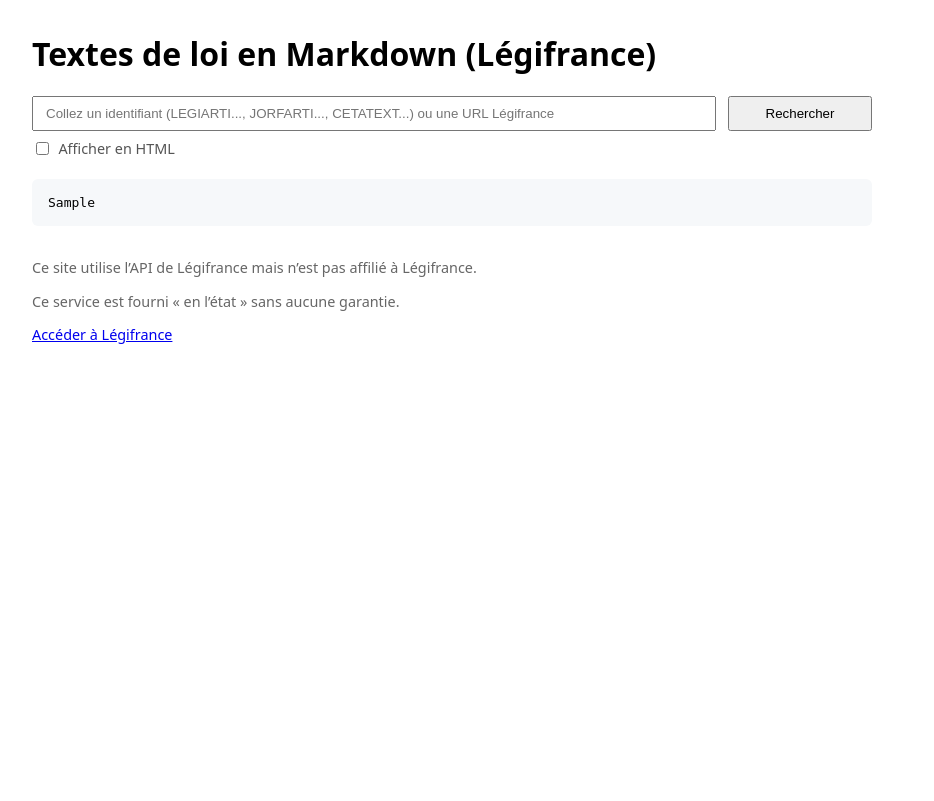
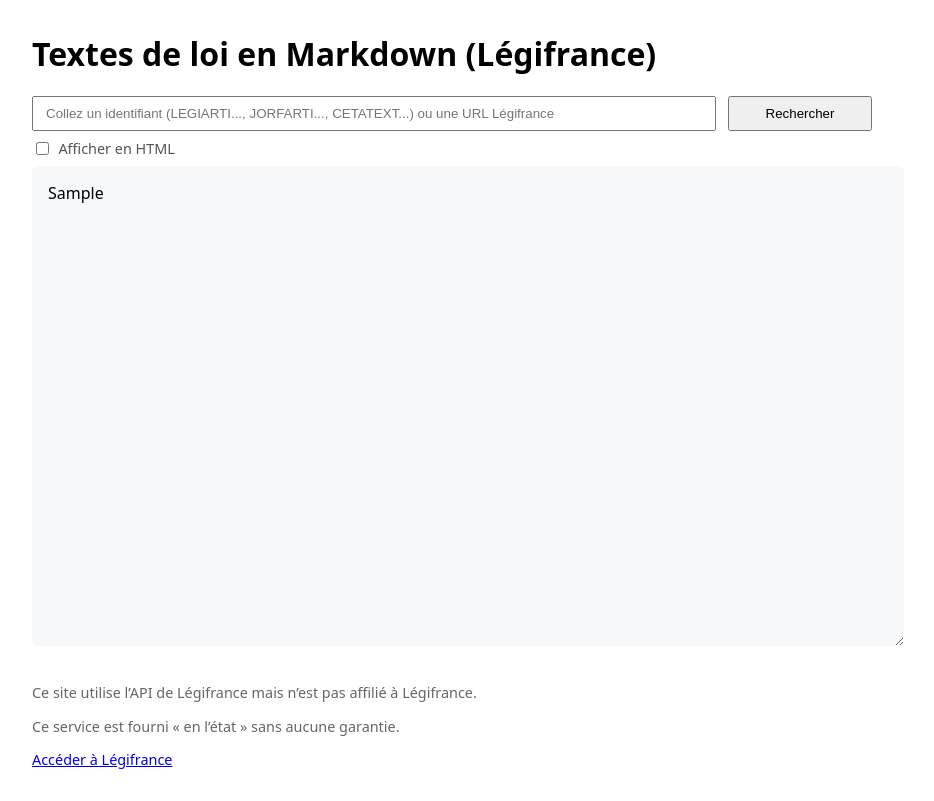
Before and after one commit to CatalaLang/catleg, a FastAPI app: template web/templates/home.html in a window 1280 px wide. Shown: the whole page, without its empty margins (188-1122 px from the left). Before the commit the page ends 344 px from the top, so only its background shows below. Run offline with FastAPI, Linux system fonts and the light colour scheme; the template is opened without the code that fills it: most values are stand-ins (such as "Sample title", 1, 10 or a date in 2020); some libraries are stand-ins or nearby versions.

Commit message:
use textarea for md contents to ease text copy

```diff
--- a/web/templates/base.html
+++ b/web/templates/base.html
@@ -13,6 +13,7 @@
 .render-toggle { display: inline-flex; align-items: center; gap: .4rem; margin: .5rem 0; color: #555; font-size: .9em; }
 .rendered { background: #f6f8fa; padding: 1rem; border-radius: 6px; }
 .hidden { display: none; }
+.md-textarea { width: 100%; min-height: 28rem; padding: 1rem; background: #f6f8fa; border: 0; border-radius: 6px; font: inherit; line-height: 1.4; resize: vertical; }
 </style>
 <body>
 <h1>Textes de loi en Markdown (Légifrance)</h1>
@@ -34,7 +35,7 @@
     toggle.addEventListener('change', function(){
       if (this.checked) {
         try {
-          var mdText = pre.textContent || '';
+          var mdText = (pre.tagName === 'TEXTAREA') ? pre.value : (pre.textContent || '');
           var html = (window.marked && window.marked.parse) ? window.marked.parse(mdText) : mdText;
           var clean = (window.DOMPurify && window.DOMPurify.sanitize) ? window.DOMPurify.sanitize(html) : html;
           htmlDiv.innerHTML = clean;
--- a/web/templates/home.html
+++ b/web/templates/home.html
@@ -8,7 +8,7 @@
 <p class="small">{{ error }}</p>
 {% elif md %}
 <label class="render-toggle"><input type="checkbox" id="toggle-html"> Afficher en HTML</label>
-<pre id="md-output">{{ md }}</pre>
+<textarea id="md-output" readonly wrap="soft" tabindex="0" class="md-textarea" spellcheck="false">{{ md }}</textarea>
 <div id="html-output" class="rendered hidden"></div>
 {% endif %}
 {% endblock %}
```
